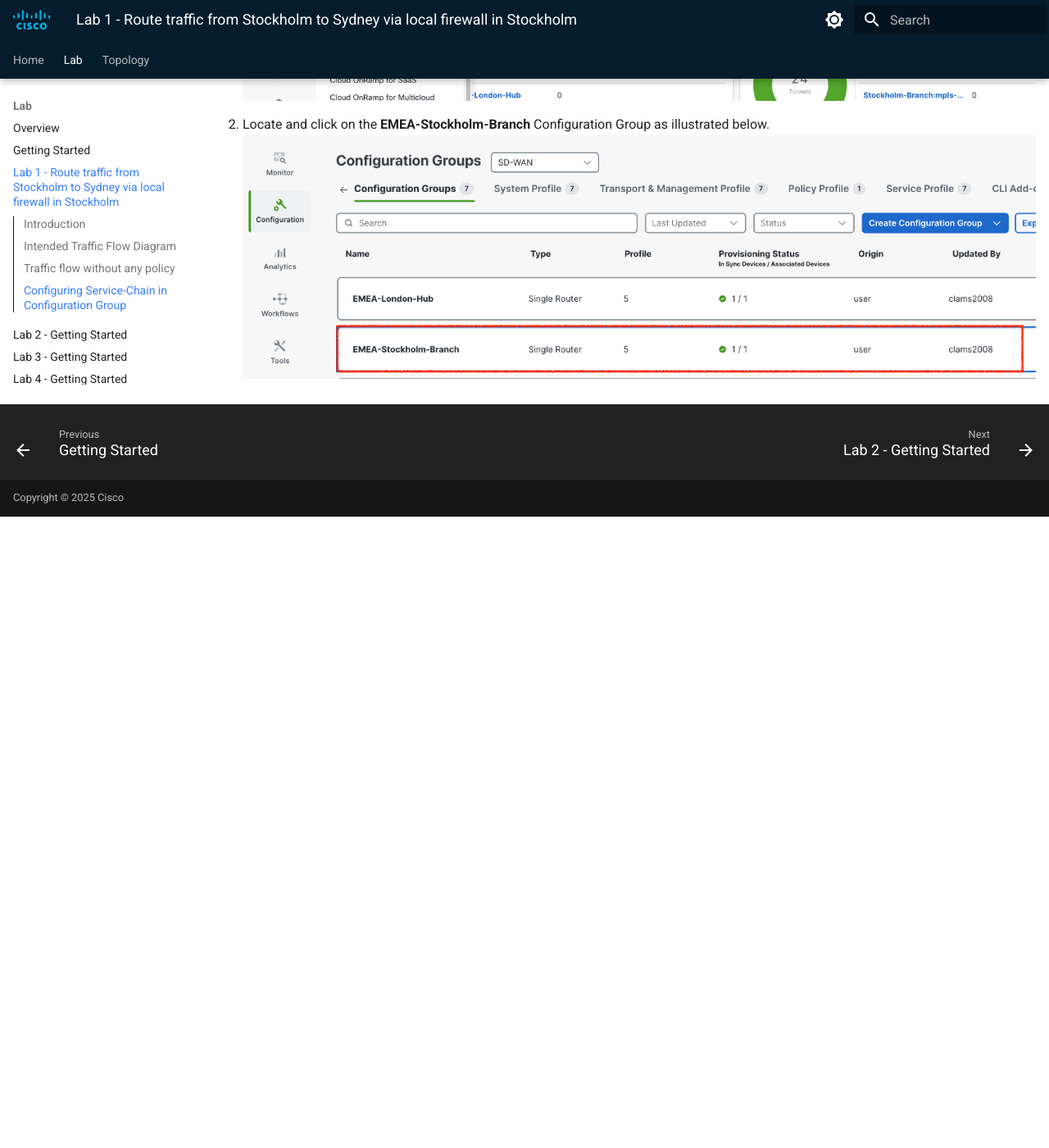
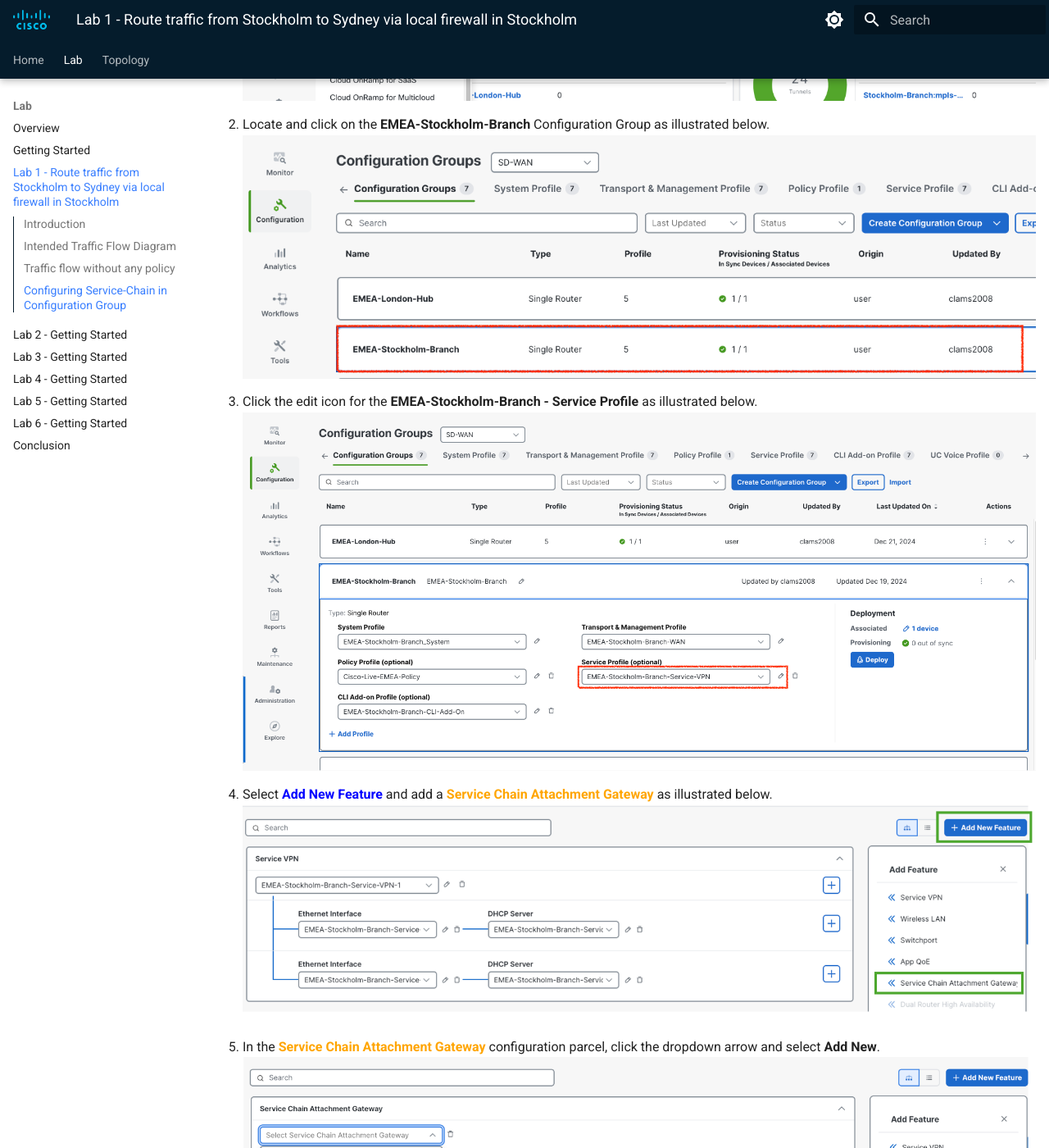
Before and after one commit to ciscodocs/ltrent-2008-clemea25, an MkDocs documentation site: the page built from docs/lab1_getting_started.md, in a window 1280 px wide and 1400 px high, scrolled down 3869 px. Shown: the whole window at 82% size. Built offline with MkDocs 1.6.1 and Material for MkDocs 9.7.7, drawn with Linux system fonts in a browser that asks for light colours; before the commit the page ends 4499 px from its top, so only the background shows below that.

Commit message:
Scenario-1 guide

```diff
--- a/docs/lab1_getting_started.md
+++ b/docs/lab1_getting_started.md
@@ -101,3 +101,9 @@ Next, we will configure a service chain within the service-profile parcel in the
    ![Configuration Group](./assets/S-1-figure-4.png)
 2. Locate and click on the **EMEA-Stockholm-Branch** Configuration Group as illustrated below.
    ![Locate Configuration Group](./assets/S-1-figure-5.png)
+3. Click the edit icon for the **EMEA-Stockholm-Branch - Service Profile** as illustrated below.
+   ![EMEA Stockholm Configuration Group](./assets/S-1-figure-6.png)
+4. Select **<font color="blue">Add New Feature</font>** and add a <font color="orange">**Service Chain Attachment Gateway**</font> as illustrated below.
+   ![Adding New Feature in Configuration Group](./assets/S-1-figure-7.png)
+5. In the <font color="orange">**Service Chain Attachment Gateway**</font> configuration parcel, click the dropdown arrow and select **Add New**.
+   ![Attaching Service Attachment in Configuration Group](./assets/S-1-figure-9.png)
```
